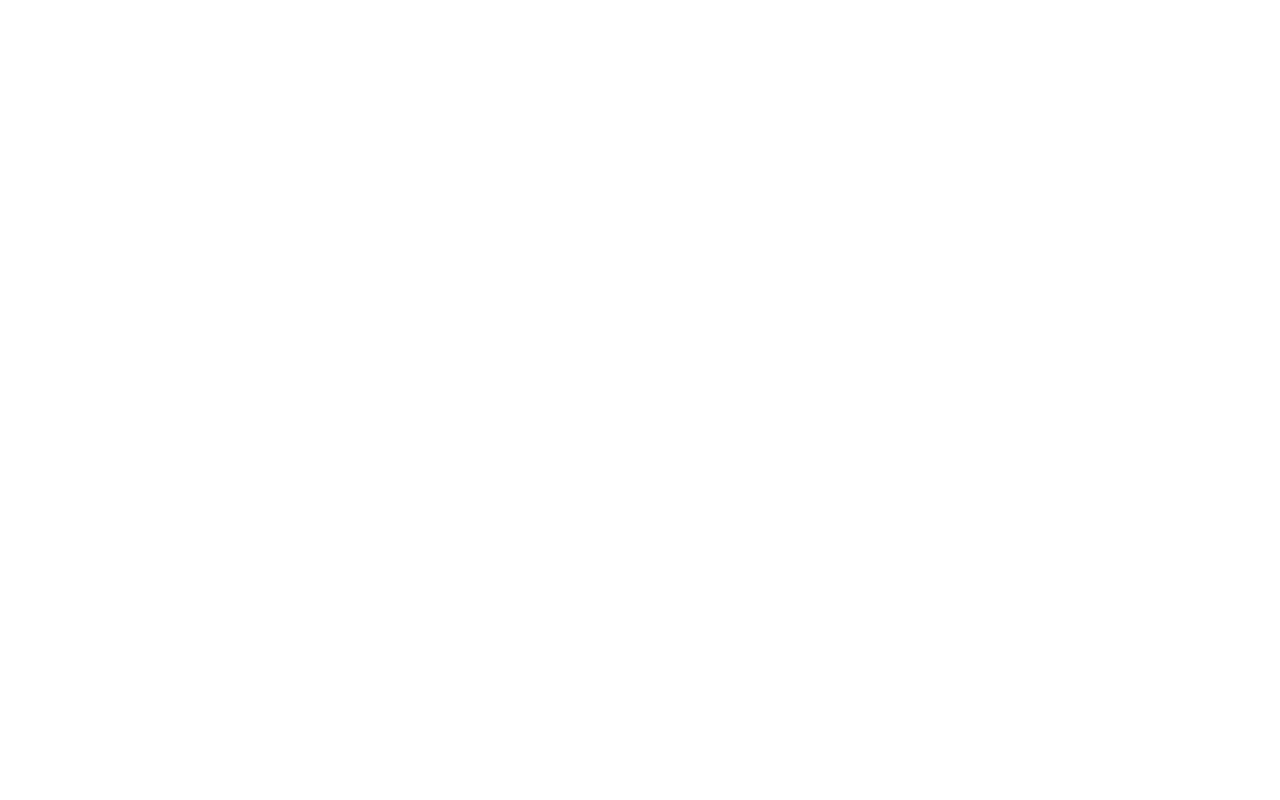
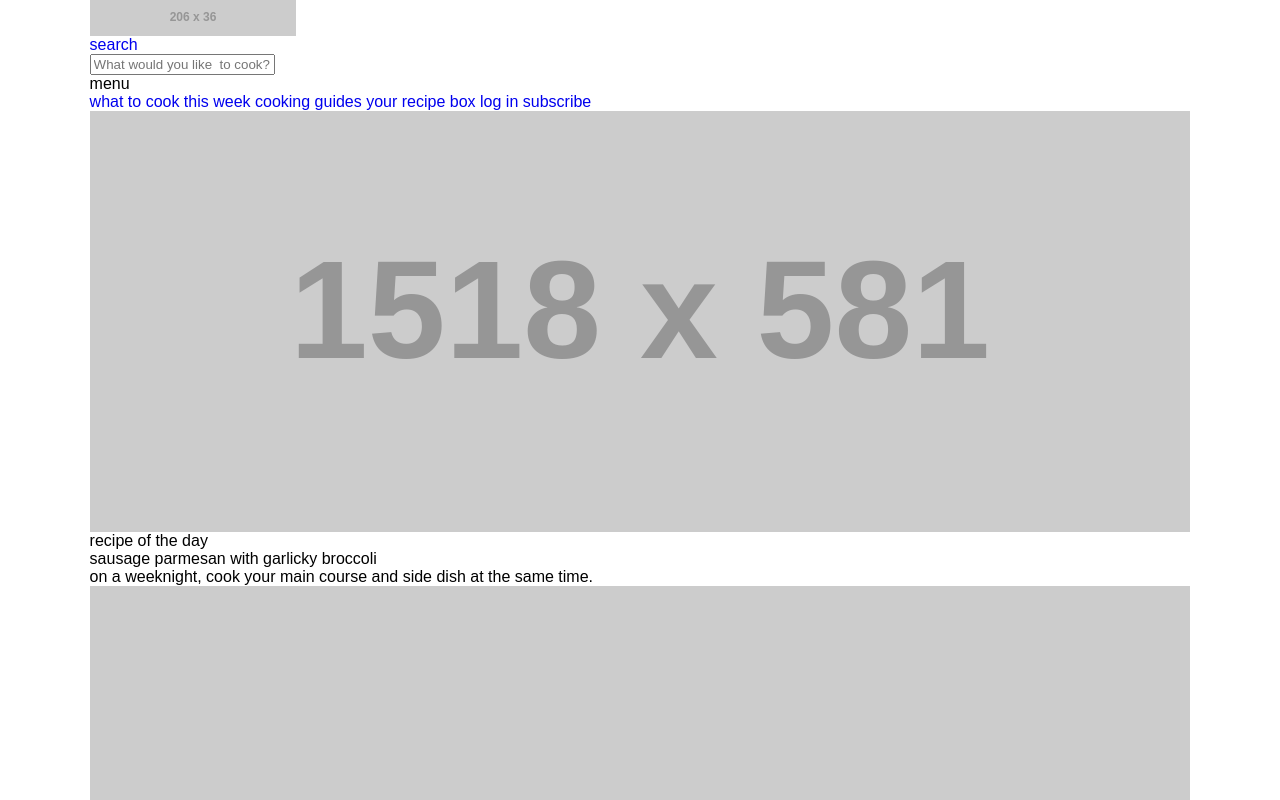
Before and after one commit to Shirly-D/Cooking, a plain HTML site: page index.html in a window 1280 px wide. Shown: the top 800 px of the page. Drawn offline with Linux system fonts and the light colour scheme; placeholder pictures from the web are drawn by us.

Commit message:
header commit

```diff
--- a/index.html
+++ b/index.html
@@ -10,16 +10,16 @@
   <title>Client</title>
 
   <!-- 120 word description for SEO purposes goes here. Note: Usage of lang tag. -->
-  <!-- <meta name="description" lang="en" content=""> -->
+  <meta name="description" lang="en" content="Cooking">
 
   <!-- Keywords to help with SEO go here. Note: Usage of lang tag.  -->
-  <!-- <meta name="keywords" lang="en" content=""> -->
+  <meta name="keywords" lang="en" content="Cooking">
 
   <!-- View-port Basics: http://mzl.la/VYREaP -->
   <!-- This meta tag is used for mobile device to display the page without any zooming,
        so how much the device is able to fit on the screen is what's shown initially.
        Remove comments from this tag, when you want to apply media queries to the website. -->
-  <!-- <meta name="viewport" content="width=device-width, initial-scale=1, maximum-scale=1"> -->
+  <meta name="viewport" content="width=device-width, initial-scale=1, maximum-scale=1">
 
   <!-- To adhear no-cache for Chrome -->
 <!--   <meta http-equiv="cache-control" content="no-store, no-cache, must-revalidate" />
@@ -47,11 +47,64 @@
   <div class="container">
     <!--header section start-->
     <header>
-
+      <div class="wrapper">
+        <div class="header-section">
+          <h1>
+            <a href="index.html" title="Logo">
+              <img src="https://via.placeholder.com/206x36.png" alt="Cooking">
+            </a>
+          </h1>
+          <div class="search-field">
+            <div>
+              <a href="#fixme" title="Search">search</a>
+            </div>
+            <div>
+              <input type="text" placeholder="What would you like  to cook?">
+            </div>
+          </div>
+          <div class="menu">
+            <div class="hamburger">
+              <div class="bar">menu</div>
+              <nav>
+                <ul>
+                  <li><a href="#fixme" title="What to cook this week">what to cook this week</a></li>
+                  <li><a href="#fixme" title="Cooking guides">cooking guides</a></li>
+                  <li><a href="#fixme" title="Recipe box">your recipe box <span>log in</span></a></li>
+                  <li><a href="#fixme" title="Subscribe">subscribe</a></li>
+                </ul>
+              </nav>
+            </div>
+          </div>
+        </div>
+      </div>
     </header>
     <!--header section start-->
     <!--main section start-->
     <main>
+      <section class="banner">
+        <div class="wrapper">
+          <figure>
+            <img src="https://via.placeholder.com/1518x581.png" alt="Banner-image">
+          </figure>
+          <div class="card-text">
+            <div>recipe of the day</div>
+            <div>
+              <h2>sausage parmesan with garlicky broccoli</h2>
+              <p>on a weeknight, cook your main course and side dish at the same time.</p>
+              <div>
+                <figure>
+                  <img src="https://via.placeholder.com/48x48.png" alt="Melissa Clark">
+                </figure>
+
+              </div>
+
+            </div>
+
+          </div>
+
+        </div>
+
+      </section>
 
     </main>
     <!--main section end-->
```
